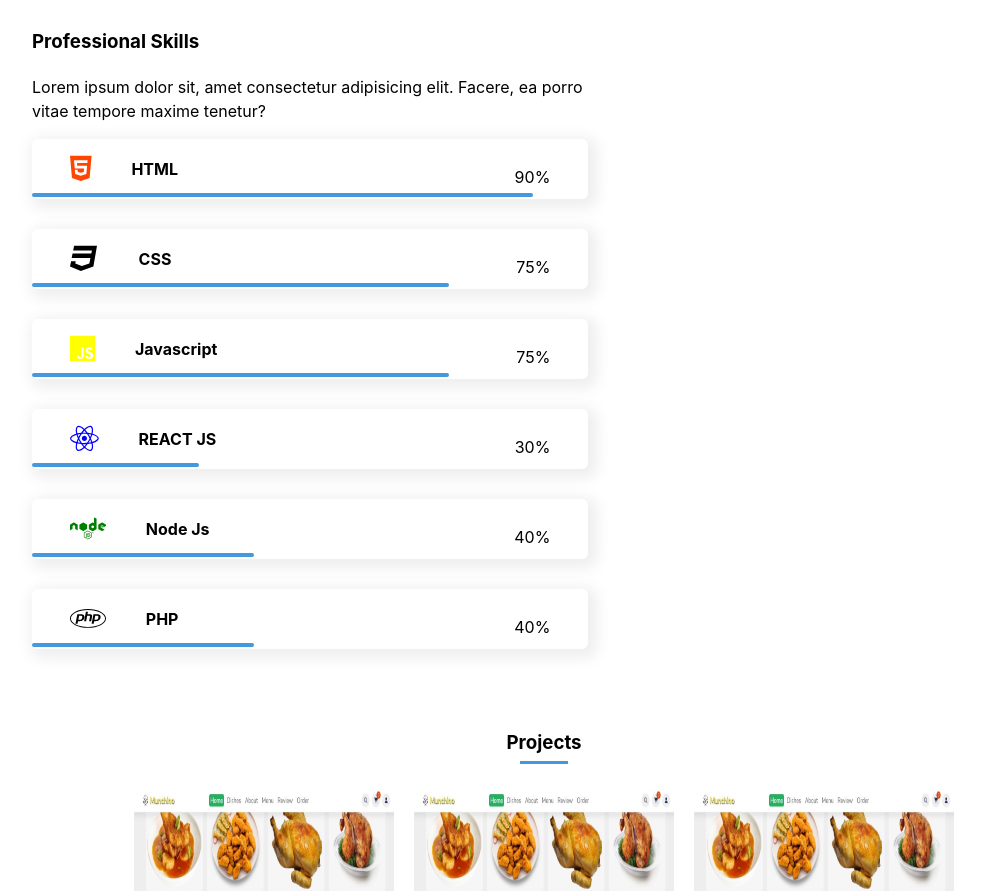
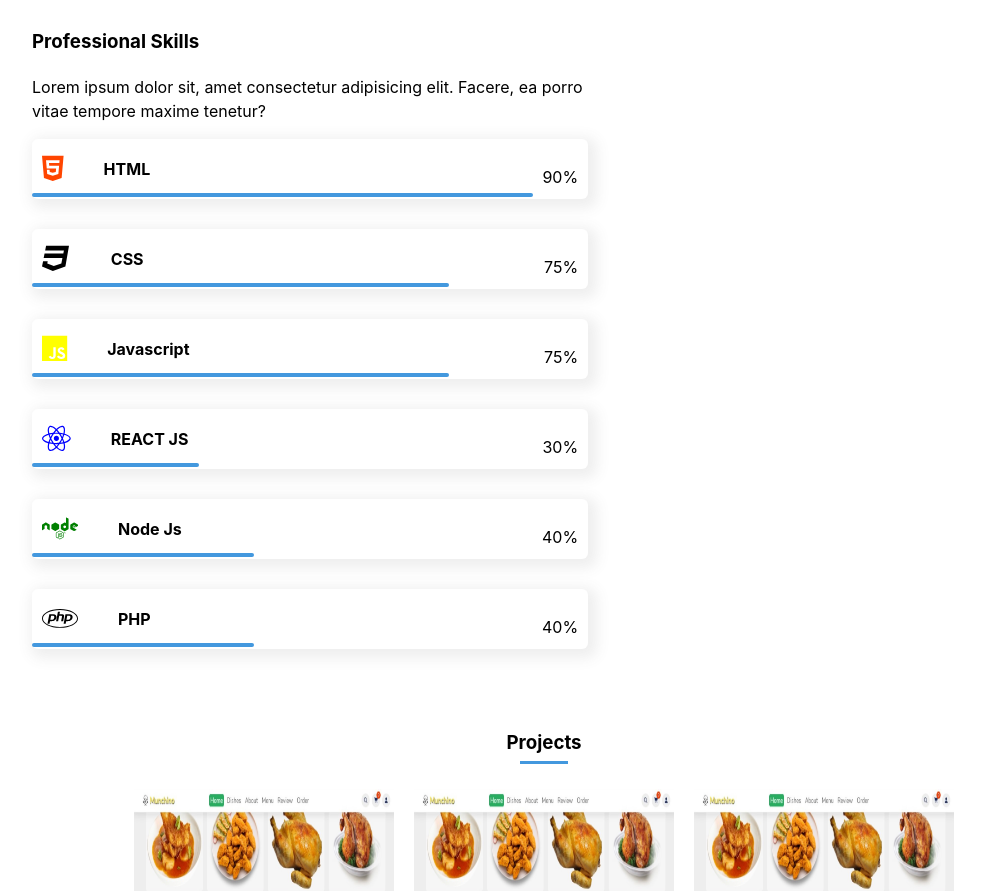
Before and after one commit to wisden2065/Portfolio, a React (Vite) app: page / in a window 1280 px wide. Shown: the part 1020-1911 px from the top of the page, without its empty margins (96-1081 px from the left). Built offline with nearby package versions, Linux system fonts and the light colour scheme.

Commit message:
updated skills section and some padding

```diff
--- a/src/assets/Components/SKills/Skills.css
+++ b/src/assets/Components/SKills/Skills.css
@@ -48,7 +48,7 @@
     align-items: flex-end;
     box-shadow: 4px 4px 14px 5px rgba(87, 85, 85, 0.1);
     position: relative;
-    padding: 10px 5%;
+    padding: 10px 0;
 }
 ._progress .img_txt{
     display: flex;
```
